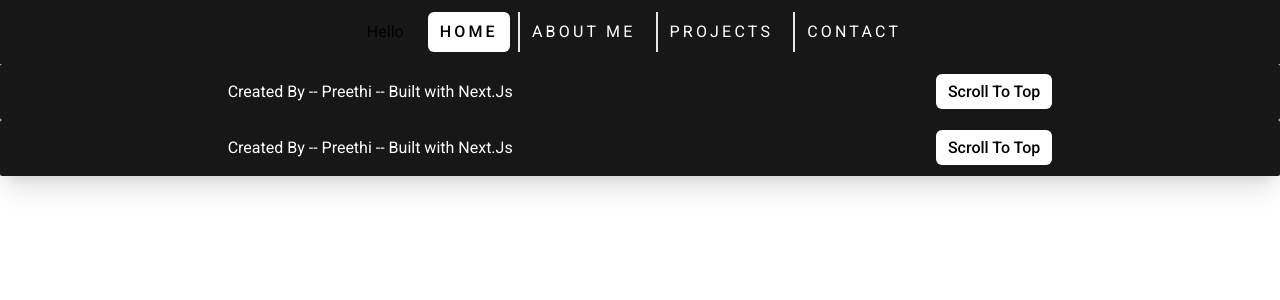
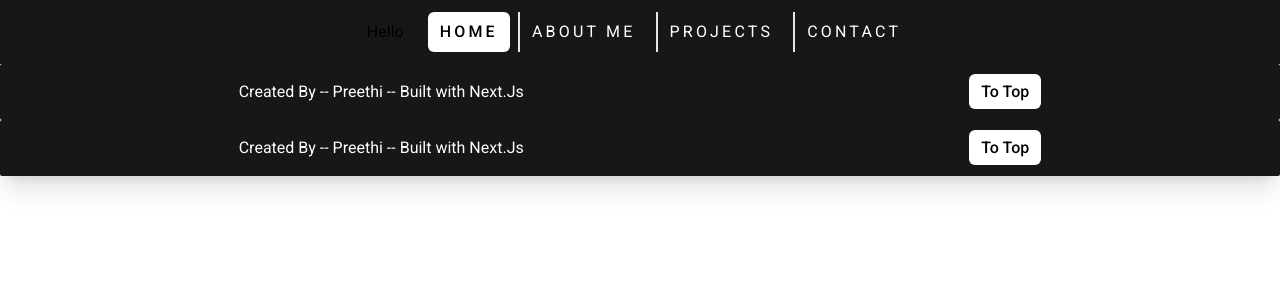
Before and after one commit to preethichals/portf-c, a Next.js app: page /footer in a window 1280 px wide. Shown: the top 300 px of the page. Built offline with nearby package versions, Linux system fonts and the light colour scheme; a web font is replaced by a local one.

Commit message:
Update page.jsx

```diff
--- a/src/app/(site)/footer/page.jsx
+++ b/src/app/(site)/footer/page.jsx
@@ -14,7 +14,7 @@
           href="#home"
           className=" scroll-smooth bg-white text-black py-2 px-3 font-medium rounded-md"rel="noopener noreferrer"
         >
-          Scroll To Top
+          To Top
         </Link>
       </span>
     </div>
```
